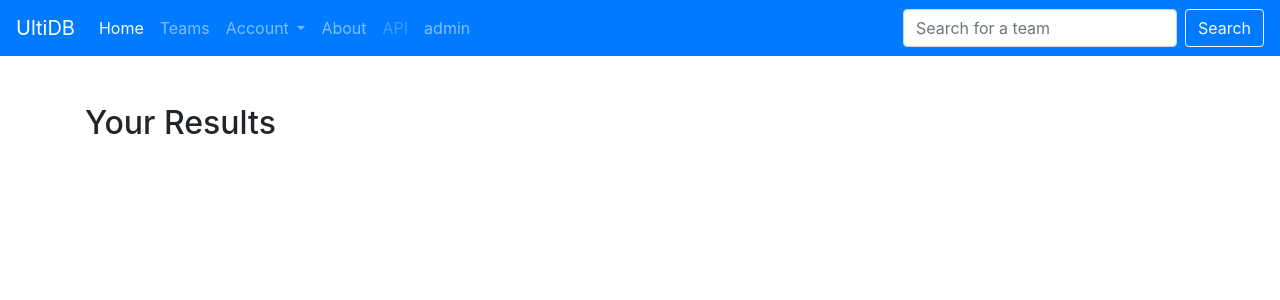
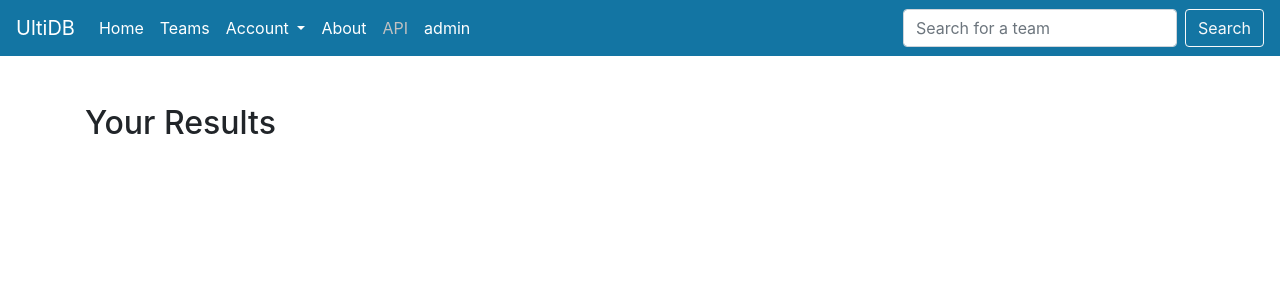
Before and after one commit to DersJ/checkscore_django, a Django app: template mysite/templates/scraper/results.html in a window 1280 px wide. Shown: the top 300 px of the page. Run offline with Django 3.2, Linux system fonts and the light colour scheme; the template is opened without the code that fills it, so the values that code supplies are empty; parts of the project's set-up code (start-up, migrations or seed data) failed here and were passed over; some libraries are stand-ins or nearby versions; some web fonts are replaced.

Commit message:
navbar v2

```diff
--- a/mysite/static/css/navbar_style.css
+++ b/mysite/static/css/navbar_style.css
@@ -1,11 +1,11 @@
 /* navbar */
 .navbar-default {
-    background-color: #F8F8F8;
+    background-color: #1375a3;
     border-color: #E7E7E7;
 }
 /* Title */
 .navbar-default .navbar-brand {
-    color: #777;
+    color: #fff;
 }
 .navbar-default .navbar-brand:hover,
 .navbar-default .navbar-brand:focus {
@@ -13,17 +13,17 @@
 }
 /* Link */
 .navbar-default .navbar-nav > li > a {
-    color: #777;
+    color: #fff;
 }
 .navbar-default .navbar-nav > li > a:hover,
 .navbar-default .navbar-nav > li > a:focus {
-    color: #333;
+    border-bottom: 2px solid white;
 }
 .navbar-default .navbar-nav > .active > a,
 .navbar-default .navbar-nav > .active > a:hover,
 .navbar-default .navbar-nav > .active > a:focus {
-    color: #555;
-    background-color: #E7E7E7;
+    border-bottom: 2px solid white;
+
 }
 .navbar-default .navbar-nav > .open > a,
 .navbar-default .navbar-nav > .open > a:hover,
@@ -67,3 +67,11 @@
           color: #333;
     }
 }
+
+.navbar-default .navbar-nav > li > .disabled:hover,
+.navbar-default .navbar-nav > li > .disabled:focus,
+.navbar-default .navbar-nav > li > .disabled {
+    color: #c1c1c1;
+    border-bottom: none;
+
+}
--- a/mysite/static/js/script.js
+++ b/mysite/static/js/script.js
@@ -10,3 +10,9 @@ $(document).ready( function () {
     });
 
 });
+
+
+function setActive(id){
+	$(".nav-item").removeClass("active");
+	$("#"+id).addClass("active");
+}
--- a/mysite/templates/login.html
+++ b/mysite/templates/login.html
@@ -1,6 +1,12 @@
 {% extends 'teams/header.html' %}
 
 {% load crispy_forms_tags %}
+
+{% block javascript %}
+<script>
+setActive("profile");
+</script>
+{% endblock %}
 
 {% block content %}
 <div class="row my-5">
--- a/mysite/templates/profile.html
+++ b/mysite/templates/profile.html
@@ -1,7 +1,11 @@
 {% extends 'teams/header.html' %}
 
 {% load crispy_forms_tags %}
-
+{% block javascript %}
+<script>
+setActive("profile");
+</script>
+{% endblock %}
 
 {% block content %}
 
--- a/mysite/templates/scraper/result_detail.html
+++ b/mysite/templates/scraper/result_detail.html
@@ -17,6 +17,7 @@
 		}
 	});
 }
+setActive("scraper");
   </script>
 {% endblock %}
 
--- a/mysite/templates/scraper/results.html
+++ b/mysite/templates/scraper/results.html
@@ -1,7 +1,11 @@
 {% extends "teams/header.html" %}
 {% load staticfiles %}
 {% load crispy_forms_tags %}
-
+{% block javascript %}
+<script>
+setActive("scraper");
+</script>
+{% endblock %}
 
 
 {% block content %}
--- a/mysite/templates/scraper/scraper.html
+++ b/mysite/templates/scraper/scraper.html
@@ -2,7 +2,11 @@
 {% load staticfiles %}
 {% load crispy_forms_tags %}
 
-
+{% block javascript %}
+<script>
+setActive("scraper");
+</script>
+{% endblock %}
 
 {% block content %}<div class="container my-5">
 	<div class="row">
--- a/mysite/templates/signup.html
+++ b/mysite/templates/signup.html
@@ -1,6 +1,11 @@
 {% extends 'teams/header.html' %}
 
 {% load crispy_forms_tags %}
+{% block javascript %}
+<script>
+setActive("profile");
+</script>
+{% endblock %}
 
 {% block content %}
 <div class="row my-5">
--- a/mysite/templates/teams/about.html
+++ b/mysite/templates/teams/about.html
@@ -1,5 +1,11 @@
 {% extends "teams/header.html" %}
 {% load static %}
+
+{% block javascript %}
+<script>
+setActive("about");
+</script>
+{% endblock %}
 
 {% block content %}
 <div class="" >
--- a/mysite/templates/teams/header.html
+++ b/mysite/templates/teams/header.html
@@ -15,7 +15,7 @@
 	<link rel="stylesheet" type="text/css" href="https://cdn.datatables.net/1.10.19/css/jquery.dataTables.css">
 	<link href="https://fonts.googleapis.com/css?family=Bungee|Droid+Sans|Droid+Serif|Anonymous+Pro|Roboto" rel="stylesheet">
 	<link rel="stylesheet" href="{% static 'css/style.css' %}"/>
-
+	<link rel="stylesheet" href="{% static 'css/navbar_style.css' %}"/>
 	<style type="text/css">
 	html,
 	body {
--- a/mysite/templates/teams/home.html
+++ b/mysite/templates/teams/home.html
@@ -1,5 +1,11 @@
 {% extends "teams/header.html" %}
 {% load static %}
+
+{% block javascript %}
+<script>
+setActive("home");
+</script>
+{% endblock %}
 
 {% block content %}
 <div class="hero" style="">
--- a/mysite/templates/teams/navbar.html
+++ b/mysite/templates/teams/navbar.html
@@ -1,4 +1,4 @@
-<nav class="navbar navbar-dark bg-primary navbar-expand-lg ">
+<nav class="navbar navbar-default  navbar-expand-lg ">
   <a class="navbar-brand" href="/">UltiDB</a>
   <button class="navbar-toggler" type="button" data-toggle="collapse" data-target="#navbarSupportedContent" aria-controls="navbarSupportedContent" aria-expanded="false" aria-label="Toggle navigation">
     <span class="navbar-toggler-icon"></span>
@@ -6,19 +6,19 @@
 
   <div class="collapse navbar-collapse" id="navbarSupportedContent">
     <ul class="navbar-nav mr-auto">
-      <li class="nav-item active">
-        <a class="nav-link" href="/">Home <span class="sr-only">(current)</span></a>
+      <li class="nav-item active" id="home">
+        <a class="nav-link"  href="/">Home <span class="sr-only">(current)</span></a>
       </li>
-      <li class="nav-item">
-        <a class="nav-link" href="/teams/">Teams</a>
+      <li class="nav-item" id="teams">
+        <a class="nav-link"  href="/teams/">Teams</a>
       </li>
       {% if request.user.is_staff %}
-      <li class="nav-item">
-        <a class="nav-link" href="/scraper/">Scraper</a>
+      <li class="nav-item" id="scraper">
+        <a class="nav-link"  href="/scraper/">Scraper</a>
       </li>
       {% endif %}
 
-      <li class="nav-item dropdown">
+      <li class="nav-item dropdown" id="profile">
         <a class="nav-link dropdown-toggle" href="#" id="navbarDropdown" role="button" data-toggle="dropdown" aria-haspopup="true" aria-expanded="false">
           Account
         </a>
@@ -32,10 +32,10 @@
           {% endif %}
         </div>
       </li>
-      <li class="nav-item">
+      <li class="nav-item" id="about">
         <a class="nav-link" href="/about/">About</a>
       </li>
-      <li class="nav-item">
+      <li class="nav-item" id="api">
         <a class="nav-link disabled" href="#">API</a>
       </li>
       <li class="nav-item">
--- a/mysite/templates/teams/teamslist.html
+++ b/mysite/templates/teams/teamslist.html
@@ -3,6 +3,11 @@
 {% load render_table from django_tables2 %}
 {% load static %}
 
+{% block javascript %}
+<script>
+setActive("teams");
+</script>
+{% endblock %}
 
 {% block content %}
 <!-- <head>
```
Also changed, not shown: mysite/db.sqlite3, mysite/static/css/style.css (line endings or trailing spaces).
